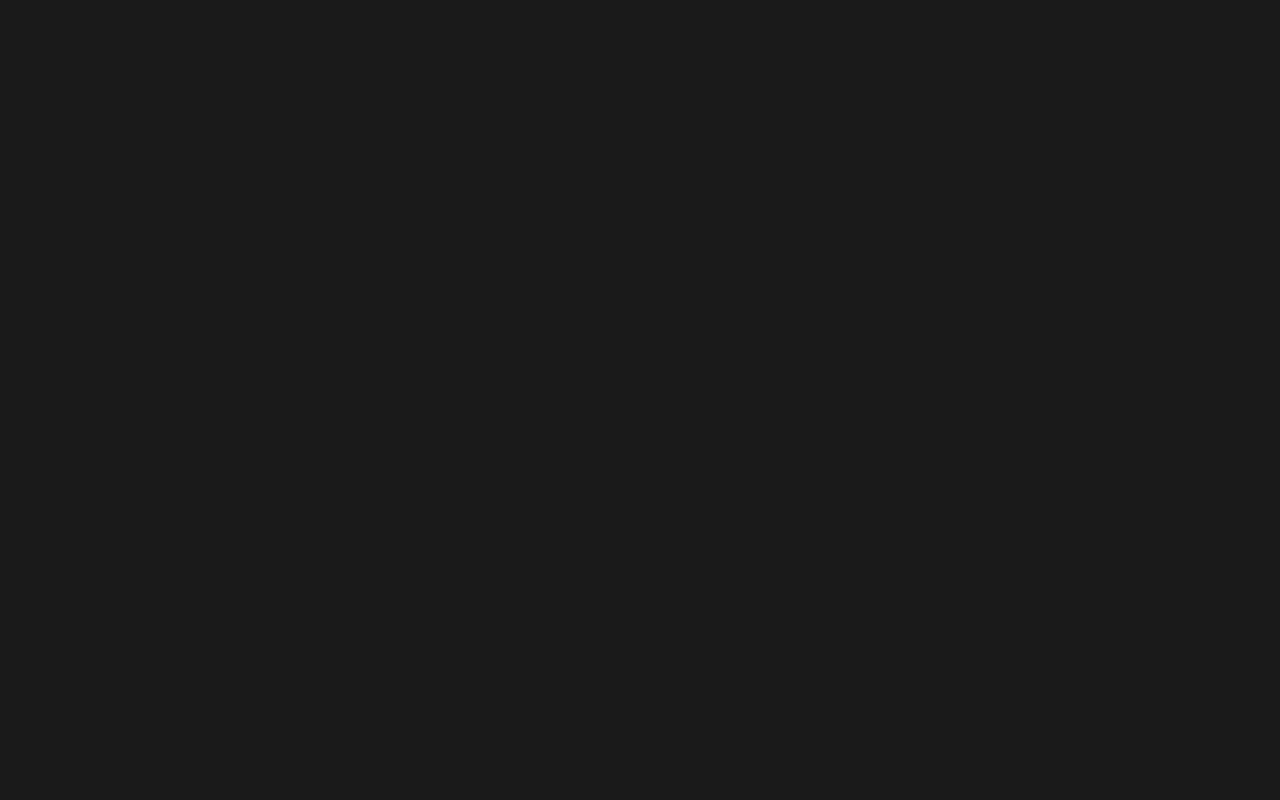
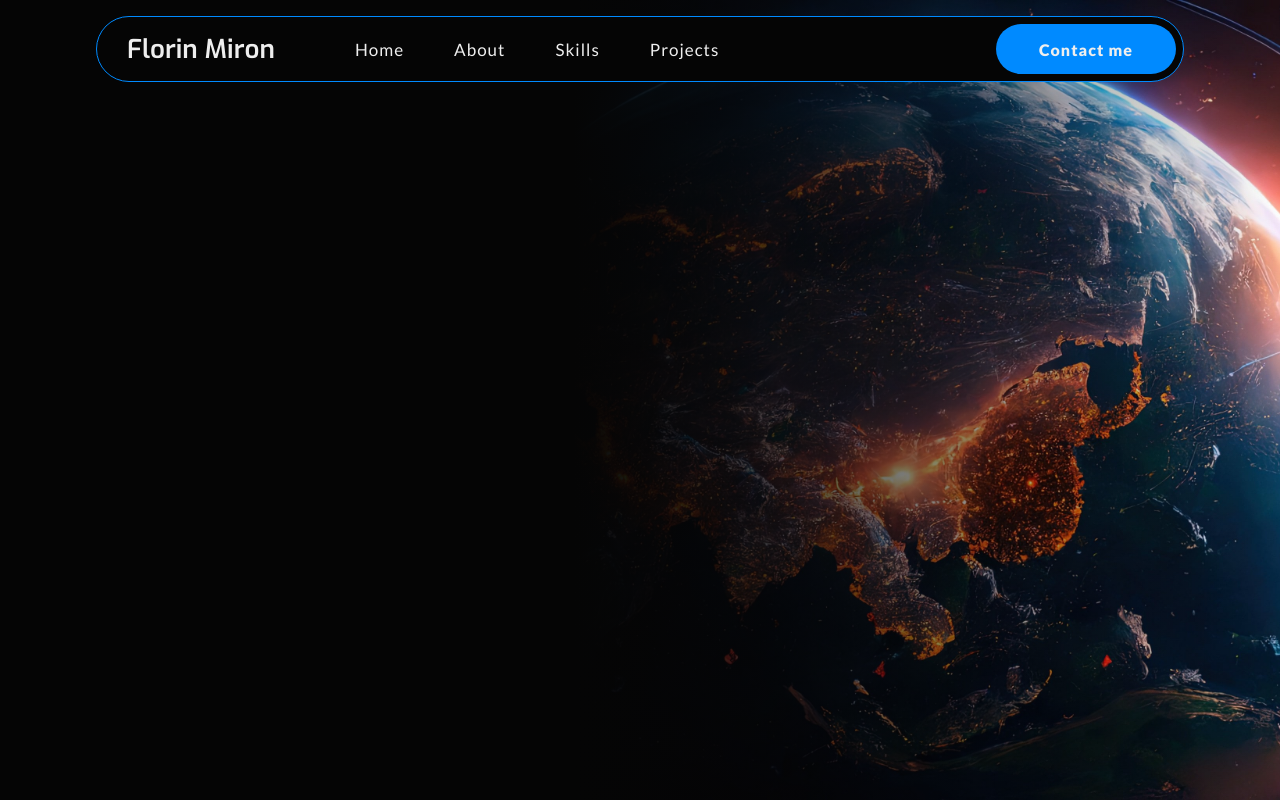
Before and after one commit to FlyBoy1998/new-portfolio-website, a website: page index.html in a window 1280 px wide. Drawn offline with Linux system fonts and the light colour scheme.

Commit message:
create styled header

```diff
--- a/index.html
+++ b/index.html
@@ -7,10 +7,25 @@
     <link rel="preconnect" href="https://fonts.googleapis.com" />
     <link rel="preconnect" href="https://fonts.gstatic.com" crossorigin />
     <link
-      href="https://fonts.googleapis.com/css2?family=Lato:ital,wght@0,100;0,300;0,400;0,700;0,900;1,100;1,300;1,400;1,700;1,900&family=Roboto:ital,wght@0,100;0,300;0,400;0,500;0,700;0,900;1,100;1,300;1,400;1,500;1,700;1,900&display=swap"
+      href="https://fonts.googleapis.com/css2?family=Lato:ital,wght@0,100;0,300;0,400;0,700;0,900;1,100;1,300;1,400;1,700;1,900&family=Roboto:ital,wght@0,100;0,300;0,400;0,500;0,700;0,900;1,100;1,300;1,400;1,500;1,700;1,900&family=Exo:ital,wght@0,100..900;1,100..900&display=swap"
       rel="stylesheet"
     />
     <link rel="stylesheet" href="/css/styles.css" />
   </head>
-  <body></body>
+  <body>
+    <header>
+      <div class="decorative-circle"></div>
+      <div class="right-background"></div>
+      <nav class="nav">
+        <a href="#" class="nav__logo">Florin Miron</a>
+        <ul>
+          <li><a href="#" class="nav__link active">Home</a></li>
+          <li><a href="#" class="nav__link">About</a></li>
+          <li><a href="#" class="nav__link">Skills</a></li>
+          <li><a href="#" class="nav__link">Projects</a></li>
+        </ul>
+        <a href="" class="nav__contact-btn">Contact me</a>
+      </nav>
+    </header>
+  </body>
 </html>
--- a/scss/abstract/_variables.scss
+++ b/scss/abstract/_variables.scss
@@ -1,12 +1,19 @@
 $color-primary: #008aff;
 $color-primary-light: #3ba4ff;
-$color-primary-dark: #007ce8;
+$color-primary-dark: #0074d9;
 
 $color-secondary: #ff7700;
 $color-secondary-dark: #c85d00;
 $color-secondary-light: #ff851b;
 
+$color-white: #fff;
+
 $color-grey-light: #eee;
 $color-grey-dark: #999;
 
-$color-dark: #1a1a1a;
+$color-dark-1: #050505;
+$color-dark-2: #1a1a1a95;
+$color-dark-transparent-1: rgba(0, 0, 0, 0.75);
+$color-dark-transparent-2: rgba(0, 0, 0, 0);
+
+$section-margin: 0 6em;
--- a/scss/base/_base.scss
+++ b/scss/base/_base.scss
@@ -23,6 +23,6 @@ html {
 body {
   box-sizing: border-box;
   font-size: 1.6rem;
-  background-color: $color-dark;
-  padding: 0 3em 3em 3em;
+  background-color: $color-dark-1;
+  font-family: "Lato", system-ui, sans-serif;
 }
--- a/scss/layout/_header.scss
+++ b/scss/layout/_header.scss
@@ -0,0 +1,121 @@
+header {
+  min-height: 100vh;
+  position: relative;
+  padding: 1.6rem 0;
+
+  .right-background {
+    background: linear-gradient(
+        90deg,
+        $color-dark-1 15%,
+        $color-dark-transparent-2 100%
+      ),
+      url("../../images/hero-image.jpg");
+    background-size: cover;
+    background-repeat: no-repeat;
+    position: absolute;
+    right: 0;
+    bottom: 0;
+    top: 0;
+    left: 35%;
+    z-index: -1;
+
+    @include respond(tab-port) {
+      left: 15%;
+    }
+
+    @include respond(phone) {
+      left: 5%;
+      background-position: center;
+    }
+  }
+
+  .nav {
+    display: flex;
+    align-items: center;
+    background-color: $color-dark-1;
+    margin: $section-margin;
+    color: $color-white;
+    min-height: 5rem;
+    padding: 0.7rem 0.7rem 0.7rem 3rem;
+    border: 1px solid $color-primary;
+    border-radius: 4rem;
+
+    ul {
+      display: flex;
+      align-self: stretch;
+      list-style: none;
+      gap: 5rem;
+      margin-left: 8rem;
+
+      & > * {
+        display: flex;
+        align-items: center;
+      }
+
+      @include respond(tab-land) {
+        margin-left: 6rem;
+      }
+    }
+
+    &__link,
+    &__logo,
+    &__contact-btn {
+      text-decoration: none;
+      color: $color-grey-light;
+    }
+
+    &__logo {
+      font-family: "Exo", sans-serif;
+      font-weight: 600;
+      font-size: 2.6rem;
+    }
+
+    &__link {
+      display: flex;
+      align-items: center;
+      font-size: 1.7rem;
+      letter-spacing: 1px;
+      position: relative;
+      height: 100%;
+
+      &::before {
+        content: "";
+        width: 0;
+        height: 0.5rem;
+        position: absolute;
+        background-color: $color-primary;
+        left: 50%;
+        bottom: -0.7rem;
+        transform: translateX(-50%);
+        border-radius: 5rem;
+        transition: width 0.25s linear;
+      }
+
+      &:hover::before {
+        width: 80%;
+      }
+
+      .active &::before {
+        width: 80%;
+      }
+    }
+
+    &__contact-btn {
+      display: flex;
+      align-items: center;
+      justify-content: center;
+      font-weight: 800;
+      margin-left: auto;
+      background-color: $color-primary;
+      height: 5rem;
+      width: 18rem;
+      border-radius: 4rem;
+      letter-spacing: 1px;
+      transition: background-color 0.25s linear;
+
+      &:hover {
+        background-color: $color-primary-dark;
+      }
+    }
+  }
+}
```
Also changed, not shown: css/styles.css.
